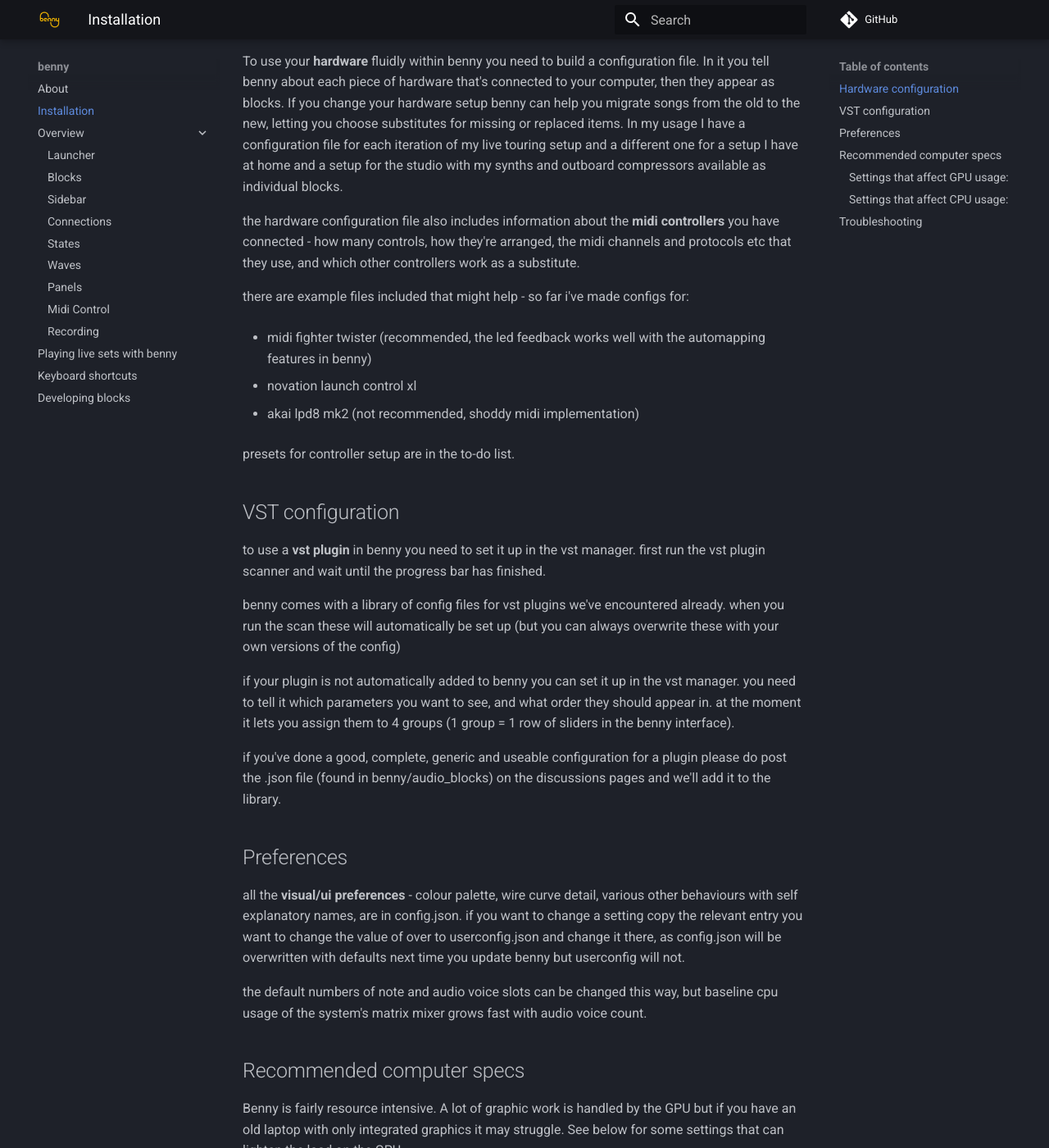
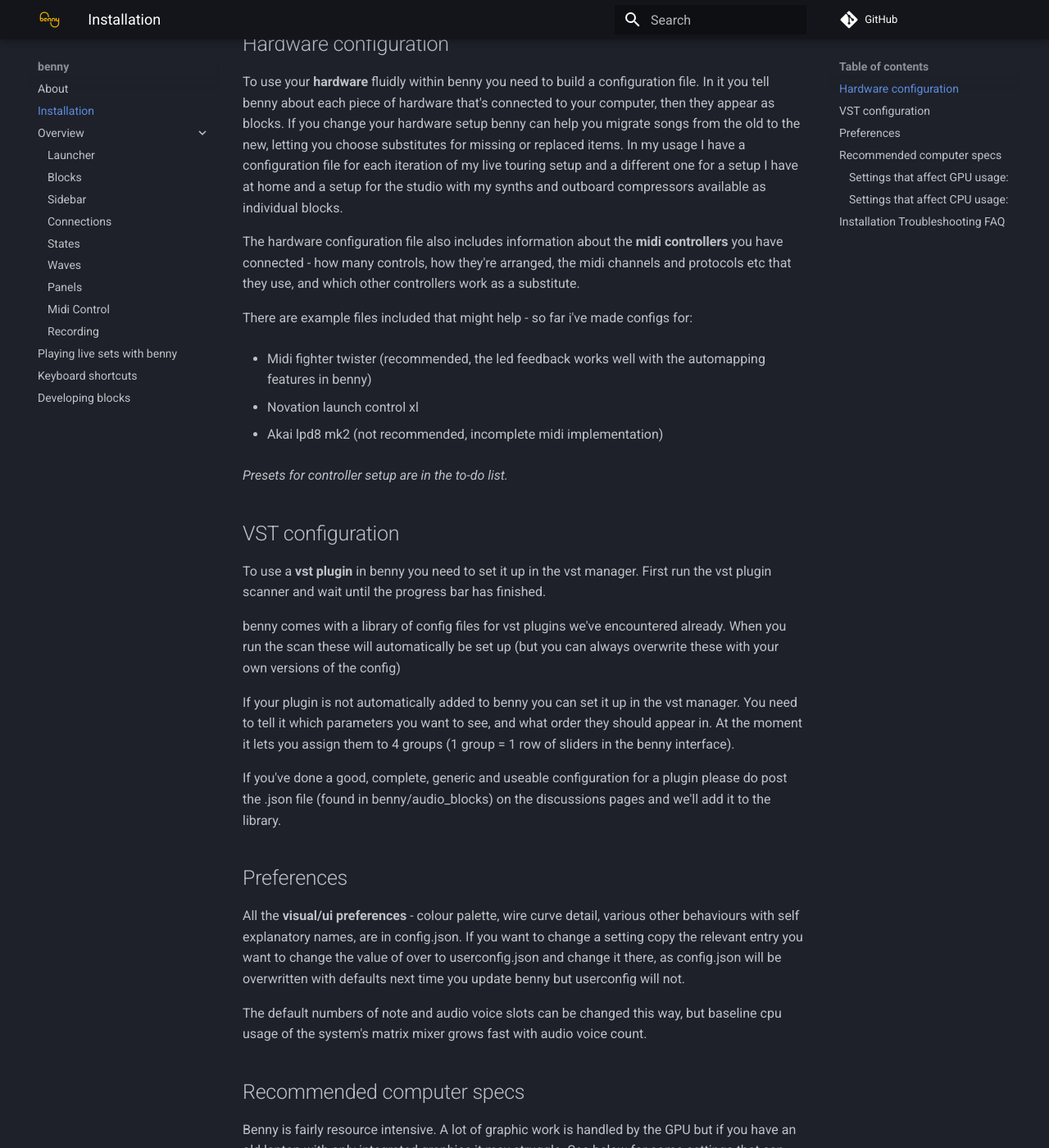
Before and after one commit to playbenny/benny_manual, an MkDocs documentation site: the page built from docs/installation.md, in a window 1280 px wide and 1400 px high, scrolled down 681 px. Shown: the whole window at 82% size. Built offline with MkDocs 1.6.1 and Material for MkDocs 9.7.7, drawn with Linux system fonts in a browser that asks for light colours; comment, search, counter and statistics services are not loaded; some of the changed text lies outside the part shown.

Commit message:
capitalising

````diff
--- a/docs/installation.md
+++ b/docs/installation.md
@@ -19,35 +19,34 @@
 
 To use your **hardware** fluidly within benny you need to build a configuration file. In it you tell benny about each piece of hardware that's connected to your computer, then they appear as blocks. If you change your hardware setup benny can help you migrate songs from the old to the new, letting you choose substitutes for missing or replaced items. In my usage I have a configuration file for each iteration of my live touring setup and a different one for a setup I have at home and a setup for the studio with my synths and outboard compressors available as individual blocks.
 
-the hardware configuration file also includes information about the **midi controllers** you have connected - how many controls, how they're arranged, the midi channels and protocols etc that they use, and which other controllers work as a substitute.
+The hardware configuration file also includes information about the **midi controllers** you have connected - how many controls, how they're arranged, the midi channels and protocols etc that they use, and which other controllers work as a substitute.
 
-there are example files included that might help - so far i've made configs for:
+There are example files included that might help - so far i've made configs for:
 
-- midi fighter twister (recommended, the led feedback works well with the automapping features in benny)
+- Midi fighter twister (recommended, the led feedback works well with the automapping features in benny)
 
-- novation launch control xl
+- Novation launch control xl
 
-- akai lpd8 mk2 (not recommended, shoddy midi implementation)
+- Akai lpd8 mk2 (not recommended, incomplete midi implementation)
 
-presets for controller setup are in the to-do list.
-
+*Presets for controller setup are in the to-do list.*
 
 ## VST configuration
 
-to use a **vst plugin** in benny you need to set it up in the vst manager. first run the vst plugin scanner and wait until the progress bar has finished.
+To use a **vst plugin** in benny you need to set it up in the vst manager. First run the vst plugin scanner and wait until the progress bar has finished.
 
-benny comes with a library of config files for vst plugins we've encountered already. when you run the scan these will automatically be set up (but you can always overwrite these with your own versions of the config)
+benny comes with a library of config files for vst plugins we've encountered already. When you run the scan these will automatically be set up (but you can always overwrite these with your own versions of the config)
 
-if your plugin is not automatically added to benny you can set it up in the vst manager. you need to tell it which parameters you want to see, and what order they should appear in. at the moment it lets you assign them to 4 groups (1 group = 1 row of sliders in the benny interface).
+If your plugin is not automatically added to benny you can set it up in the vst manager. You need to tell it which parameters you want to see, and what order they should appear in. At the moment it lets you assign them to 4 groups (1 group = 1 row of sliders in the benny interface).
 
-if you've done a good, complete, generic and useable configuration for a plugin please do post the .json file (found in benny/audio_blocks) on the discussions pages and we'll add it to the library.
+If you've done a good, complete, generic and useable configuration for a plugin please do post the .json file (found in benny/audio_blocks) on the discussions pages and we'll add it to the library.
 
 
 ## Preferences
 
-all the **visual/ui preferences** - colour palette, wire curve detail, various other behaviours with self explanatory names, are in config.json. if you want to change a setting copy the relevant entry you want to change the value of over to userconfig.json and change it there, as config.json will be overwritten with defaults next time you update benny but userconfig will not.
+All the **visual/ui preferences** - colour palette, wire curve detail, various other behaviours with self explanatory names, are in config.json. If you want to change a setting copy the relevant entry you want to change the value of over to userconfig.json and change it there, as config.json will be overwritten with defaults next time you update benny but userconfig will not.
 
-the default numbers of note and audio voice slots can be changed this way, but baseline cpu usage of the system's matrix mixer grows fast with audio voice count.
+The default numbers of note and audio voice slots can be changed this way, but baseline cpu usage of the system's matrix mixer grows fast with audio voice count.
 
 ## Recommended computer specs
 
@@ -69,7 +68,7 @@
 
 ### Settings that affect GPU usage:
 
-- wire segment count. Low end GPUs struggle with the number of polygons needed to make smooth wires. Add the following keys to **userconfig.json** (which will be created in the root of the benny folder after you first run benny):
+- Wire segment count. Low end GPUs struggle with the number of polygons needed to make smooth wires. Add the following keys to **userconfig.json** (which will be created in the root of the benny folder after you first run benny):
 
     ```json
     "MAX_BEZIER_SEGMENTS" : 4,
@@ -78,26 +77,26 @@
 
     (the numbers need to be divisible by 4 and MIN must be < MAX - when loading patches it initially draws the min number then upgrades the wires when it's idle to speed up loading. Defaults are 16 / 8)
 
-- you can also, either by pressing **F10** to toggle, or setting this key to set it as the default, make it only show wires to/from the current block.
+- You can also, either by pressing **F10** to toggle, or setting this key to set it as the default, make it only show wires to/from the current block.
 
 ### Settings that affect CPU usage:
 
-- the maximum number of audio blocks & the number of hardware io. the audio blocks and io are connected to a matrix mixer, cpu usage seems to increase steeply as the size of this increases. On mid range hardware the default (64) seems fine, and supports fairly complex song patches. On high end hardware much higher values are possible. On very low end computers you could reduce this to lower the baseline CPU load.
+- The maximum number of audio blocks & the number of hardware IO. The audio blocks and IO are connected to a matrix mixer, cpu usage seems to increase steeply as the size of this increases. On mid range hardware the default (64) seems fine, and supports fairly complex song patches. On high end hardware much higher values are possible. On very low end computers you could reduce this to lower the baseline CPU load.
 
     ```json
     "MAX_AUDIO_VOICES" : 64,
     ```
 
-- the '**vector size**' of audio processing. find this in the **audio settings** dialog (there's a button to open it on the benny launcher window). This is the number of samples processed at once by each stage of the audio processing in benny. Decreasing it rapidly increases CPU usage. Because of a limitation of how benny's architecture every audio connection adds this much latency, and while it's possible to offset clocks (and other transport-linked blocks eg wave scan blocks also have time offsets) it obviously pays to keep this as low as your computer can manage.
+- The '**vector size**' of audio processing. Find this in the **audio settings** dialog (there's a button to open it on the benny launcher window). This is the number of samples processed at once by each stage of the audio processing in benny. Decreasing it rapidly increases CPU usage. Because of a limitation of how benny's architecture every audio connection adds this much latency, and while it's possible to offset clocks (and other transport-linked blocks eg wave scan blocks also have time offsets) it obviously pays to keep this as low as your computer can manage.
 
-- upsampling. upsampling is a common simple way to mitigate aliasing in harmonics generated by digital processing. most of benny's non-linear audio blocks default to upsampling x2 as it makes a noticeable difference to the clarity of the sound. however upsampling obviously increases the cpu usage. you can adjust it (from 1x-128x) in the sidebar settings section for the block, or the following key can be used to disable upsampling for all blocks on a particular computer. for example if your main computer is lost or broken and you borrow a less powerful one to run your set:
+- **Upsampling** is a common simple way to mitigate aliasing in harmonics generated by digital processing. Most of benny's non-linear audio blocks default to upsampling x2 as it makes a noticeable difference to the clarity of the sound. However upsampling obviously increases the cpu usage. You can adjust it (from 1x-128x) in the sidebar settings section for the block, or the following key can be used to disable upsampling for all blocks on a particular computer. for example if your main computer is lost or broken and you borrow a less powerful one to run your set:
 
     ```json
     "UPSAMPLING" : 0,
     ```
 
-## Troubleshooting
+## Installation Troubleshooting FAQ
 
-- the benny window that comes up when I press start is grey
+- The benny window that comes up when I press start is grey
 
-    open max, go in options / preferences / jitter preferences and make sure 'graphics engine' is set to glcore. (this issue only happens if you've had this max installation on your pc for a long while)
+    Open max, go in options / preferences / jitter preferences and make sure 'graphics engine' is set to glcore. (This issue only happens if you've had this max installation on your pc for a long while)
````
Also changed, not shown: other parts of docs/installation.md (+2 -2 lines), docs/index.md (+2 -0 lines).
